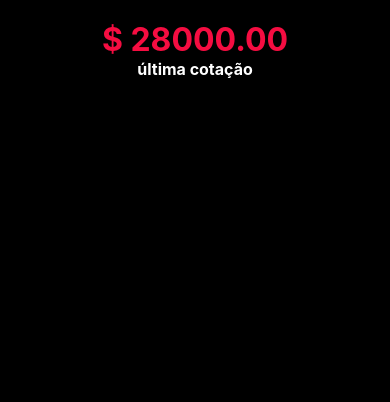
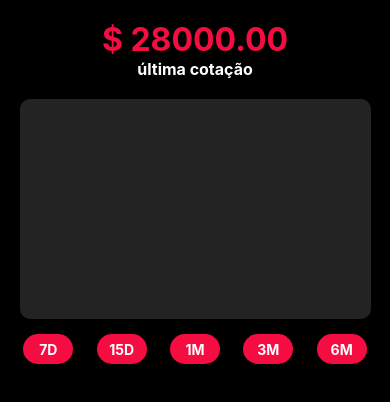
Before and after one commit to marcelo-de-santana/cotacao-bitcoin, a React Native app: screen / in a window 390 px wide. Shown: the top 402 px of the page. Built offline with nearby package versions, Linux system fonts and the light colour scheme.

Commit message:
Implementando a lista do cotação

```diff
--- a/App.js
+++ b/App.js
@@ -9,6 +9,8 @@
 } from 'react-native';
 
 import CurrentPrice from './src/components/CurrentPrice';
+import HistoryGraphic from './src/components/HistoryGraphic';
+import QuotationsList from './src/components/QuotationsList';
 
 export default function App(){
 
@@ -16,6 +18,8 @@
     <SafeAreaView style={styles.container}>
       <StatusBar backgroundColor="#f50d41" barStyle="light-content" />
       <CurrentPrice/>
+      <HistoryGraphic/>
+      <QuotationsList/>
     </SafeAreaView>
   );
 };
--- a/src/components/CurrentPrice/styles.js
+++ b/src/components/CurrentPrice/styles.js
@@ -5,6 +5,7 @@
         width: "100%",
         height: "auto",
         alignItems: "center",
+        marginBottom: 20,
     },
     currentPrice:{
         color: "#f50d41",
--- a/src/components/HistoryGraphic/styles.js
+++ b/src/components/HistoryGraphic/styles.js
@@ -0,0 +1,12 @@
+import { StyleSheet } from "react-native";
+
+const styles = StyleSheet.create({
+    contentGraphic:{
+        width: "90%",
+        height: 220,
+        backgroundColor: "#232323",
+        borderRadius: 10,
+    },
+})
+
+export default styles;
--- a/src/components/QuotationsList/index.js
+++ b/src/components/QuotationsList/index.js
@@ -0,0 +1,40 @@
+import React, { Fragment } from "react";
+import { ScrollView, Text, TouchableOpacity, View } from "react-native";
+import styles from "./styles";
+
+export default function QuotationsList(){
+    return(
+        <Fragment>
+
+            <View style={styles.filters}>
+
+                <TouchableOpacity style={styles.buttonQuery} onPress={() =>{}}>
+                    <Text style={styles.textButtonQuery}>7D</Text>
+                </TouchableOpacity>
+
+                <TouchableOpacity style={styles.buttonQuery} onPress={() =>{}}>
+                    <Text style={styles.textButtonQuery}>15D</Text>
+                </TouchableOpacity>
+
+                <TouchableOpacity style={styles.buttonQuery} onPress={() =>{}}>
+                    <Text style={styles.textButtonQuery}>1M</Text>
+                </TouchableOpacity>
+
+                <TouchableOpacity style={styles.buttonQuery} onPress={() =>{}}>
+                    <Text style={styles.textButtonQuery}>3M</Text>
+                </TouchableOpacity>
+
+                <TouchableOpacity style={styles.buttonQuery} onPress={() =>{}}>
+                    <Text style={styles.textButtonQuery}>6M</Text>
+                </TouchableOpacity>
+
+            </View>
+
+            <ScrollView>
+
+
+            </ScrollView>
+
+        </Fragment>
+    )
+}
--- a/src/components/QuotationsList/styles.js
+++ b/src/components/QuotationsList/styles.js
@@ -0,0 +1,25 @@
+import { StyleSheet } from "react-native";
+
+const styles = StyleSheet.create({
+    filters:{
+        width: "100%",
+        flexDirection: "row",
+        paddingVertical: 15,
+        justifyContent: "space-evenly",
+    },
+    buttonQuery:{
+        width: 50,
+        height: 30,
+        backgroundColor: "#f50d41",
+        borderRadius: 50,
+        alignItems: "center",
+        justifyContent: "center",
+    },
+    textButtonQuery:{
+        color: "#ffffff",
+        fontWeight: 'bold',
+        fontSize: 14
+    }
+});
+
+export default styles;
```
